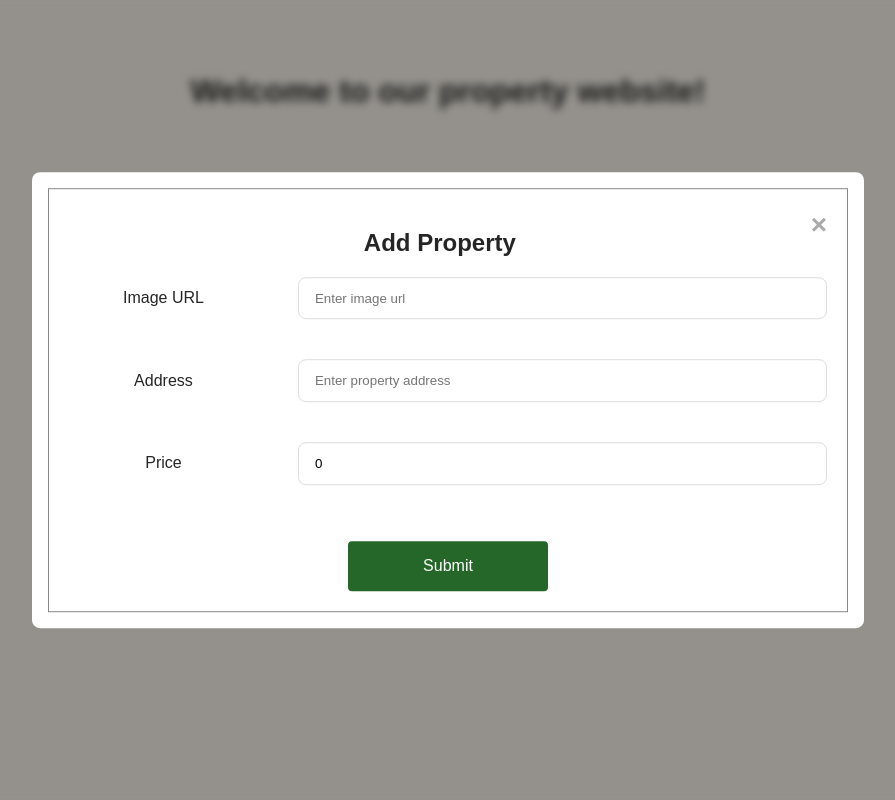
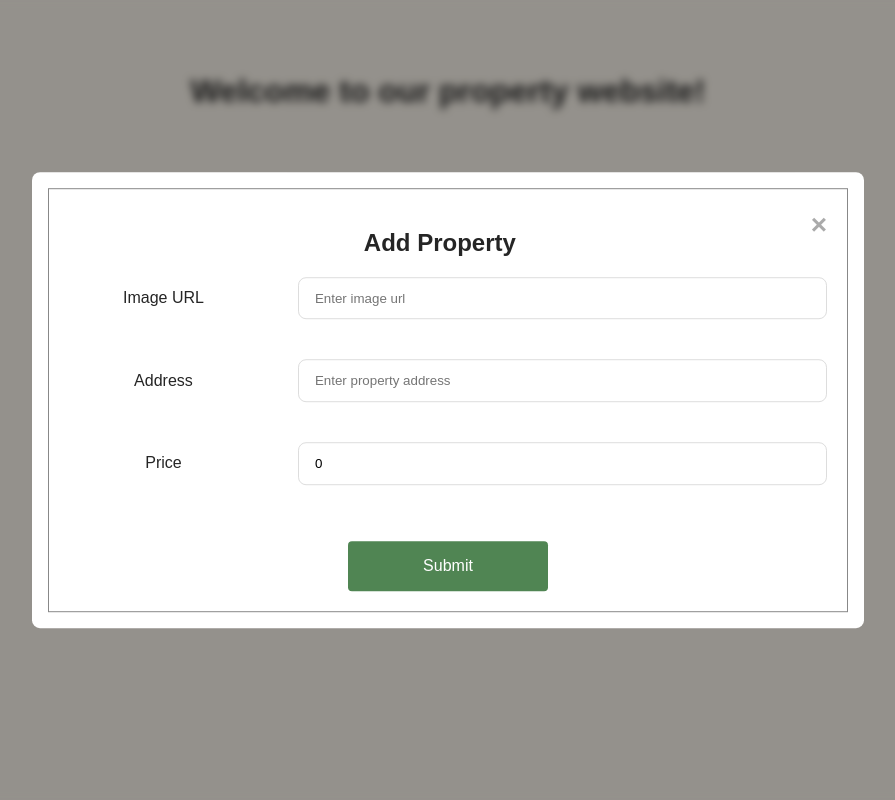
Before and after one commit to elenaharan/properties-client, a React (Create React App) app: page / in a window 1280 px wide. Both pictures are taken after a click on the button "Add Property". Shown: the top 800 px of the page, without its empty margins (192-1087 px from the left). Built offline with nearby package versions, Linux system fonts and the light colour scheme; no server answers; the HTML template or start-up script is replaced by a standard one.

Commit message:
Add disabled state to submit button

```diff
--- a/src/App.css
+++ b/src/App.css
@@ -87,6 +87,11 @@ button {
 
 button:hover {
   opacity: 0.8;
+}
+
+button[disabled] {
+  opacity: 0.8;
+  cursor: not-allowed;
 }
 
 .overlay {
--- a/src/components/PropertyForm.tsx
+++ b/src/components/PropertyForm.tsx
@@ -12,15 +12,29 @@ export default function PropertyForm({
     Price: 0,
   });
 
+  const [imageFilled, setImageFilled] = useState(false);
+  const [addressFilled, setAddressFilled] = useState(false);
+  const [priceFilled, setPriceFilled] = useState(false);
+
   const handleChange = (e: ChangeEvent<HTMLInputElement>) => {
     const { name, value } = e.target;
     setFormData({ ...formData, [name]: value });
+
+    if (name === "Image") {
+      setImageFilled(!!value);
+    } else if (name === "Address") {
+      setAddressFilled(!!value);
+    } else if (name === "Price") {
+      setPriceFilled(!!value);
+    }
   };
 
   const handleSubmit = (e: FormEvent<HTMLFormElement>) => {
     e.preventDefault();
     onSubmit(formData);
   };
+
+  const isSubmitDisabled = !imageFilled || !addressFilled || !priceFilled;
 
   return (
     <>
@@ -57,7 +71,9 @@ export default function PropertyForm({
               onChange={handleChange}
               placeholder="Enter property price"
             />
-            <button type="submit">Submit</button>
+            <button type="submit" disabled={isSubmitDisabled}>
+              Submit
+            </button>
           </form>
         </div>
       </div>
```
